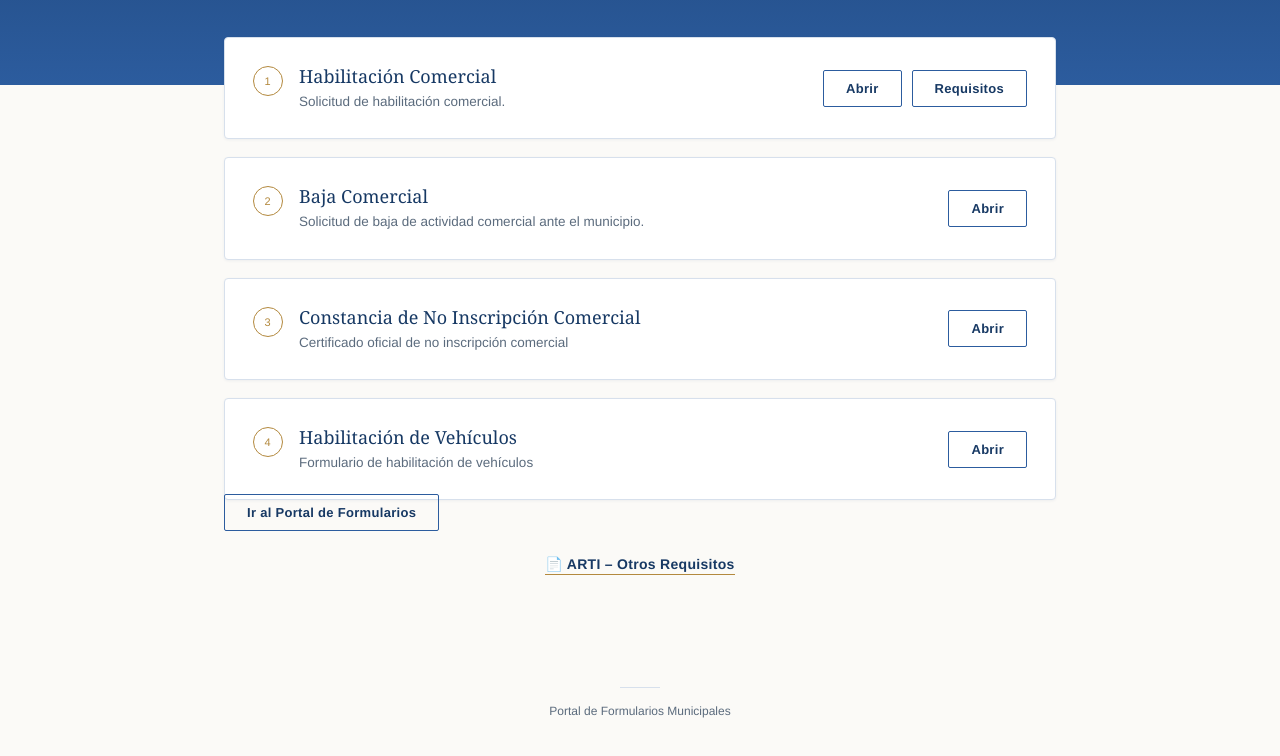
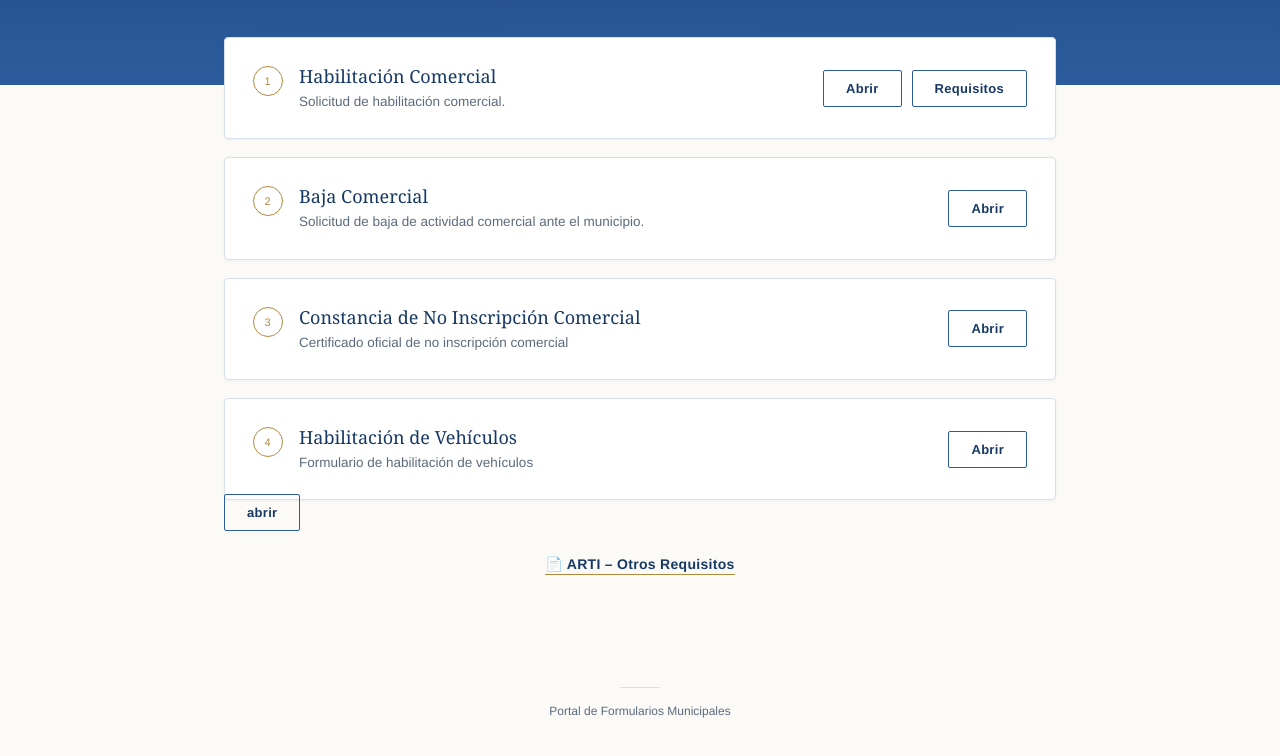
Before and after one commit to municipalidaddeituzaingo2026-arch/formularios-, a plain HTML site: page index.html in a window 1280 px wide. Shown: the part 308-1064 px from the top of the page. Drawn offline with Linux system fonts and the light colour scheme.

Commit message:
Update index.html

```diff
--- a/index.html
+++ b/index.html
@@ -321,7 +321,7 @@
       <a class="abrir" href="habilitacion-vehiculo/">Abrir</a>
     </div>
  </div>
-      <a class="abrir" href="https://formularios.municipalidaddeituzaingo2026.workers.dev/" target="_blank"rel="noopener">Ir al Portal de Formularios</a>
+      <a class="abrir" href="https://formularios.municipalidaddeituzaingo2026.workers.dev/"target="_blank"rel="noopener">abrir</a>
     </div>
 
      </div>
```
